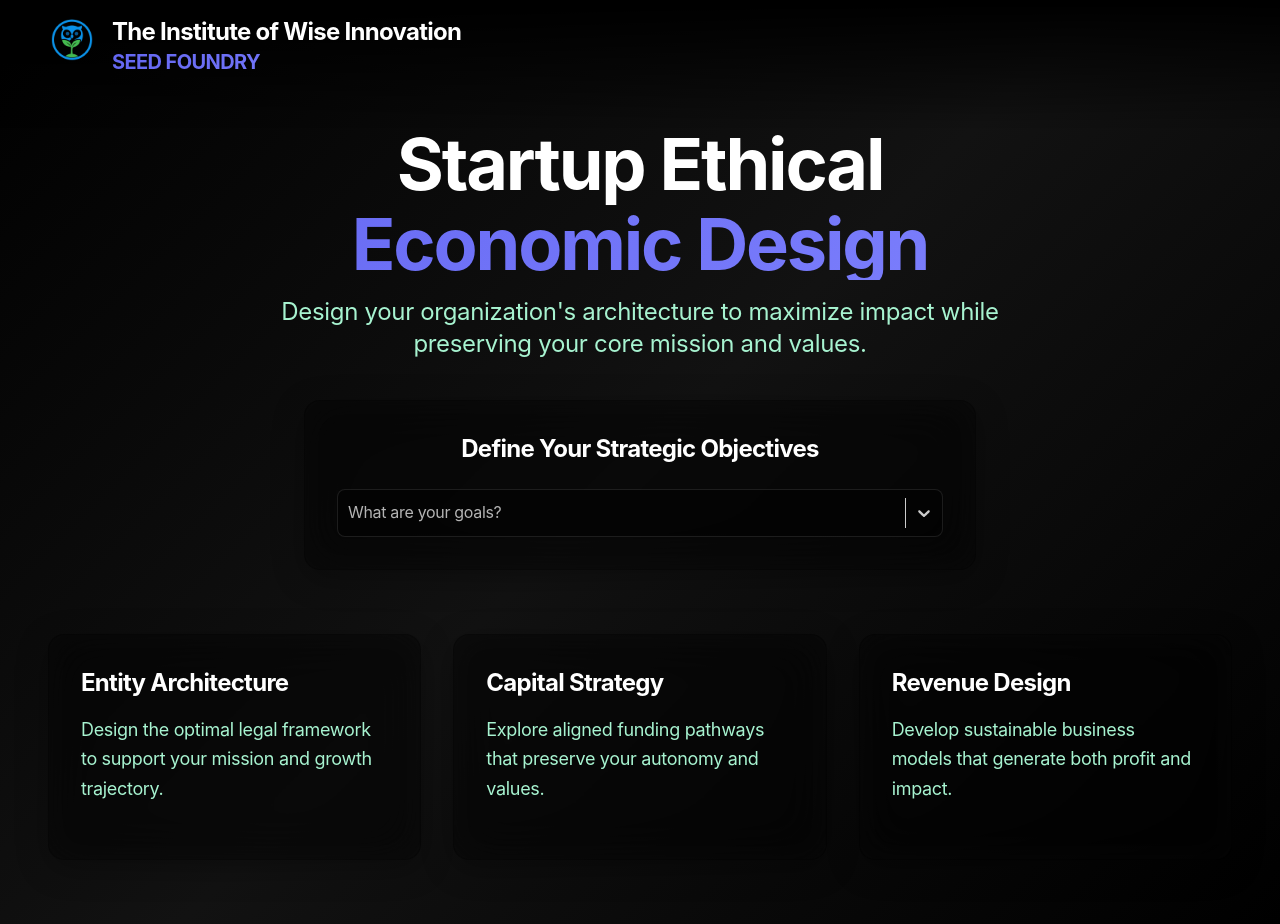
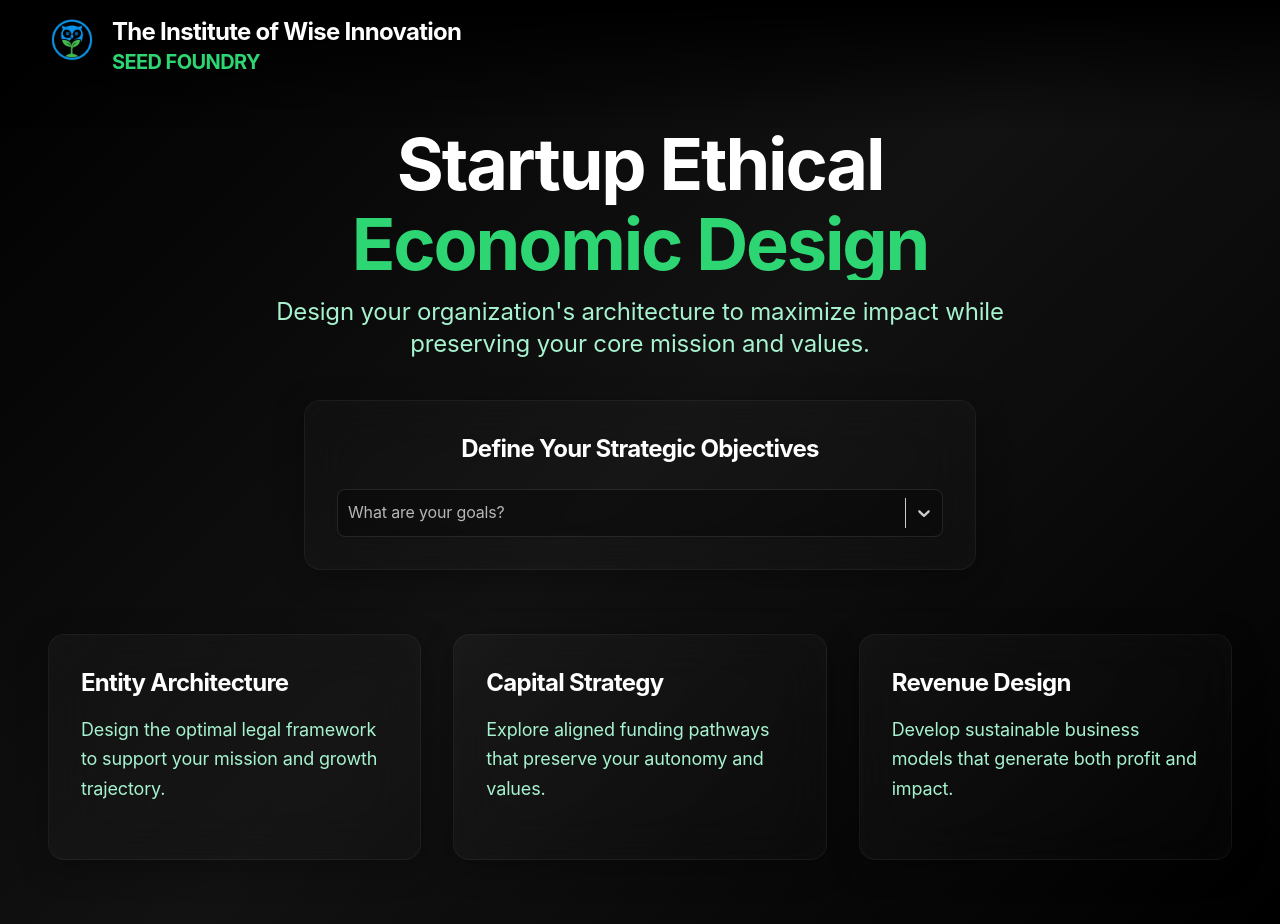
Before and after one commit to TurquoiseSound/SeedFoundry, a Next.js app: page / in a window 1280 px wide. Built offline with nearby package versions, Linux system fonts and the light colour scheme.

Commit message:
Updated globals.css

```diff
--- a/src/app/globals.css
+++ b/src/app/globals.css
@@ -26,14 +26,14 @@
   --earth-medium: #2d2d2d;
   --earth-light: #363636;
 
-  /* Accent color - updated to match v0.dev */
-  --accent-rgb: 99, 102, 241;
-  --accent-dark-rgb: 79, 82, 221;
-  --accent-light-rgb: 129, 132, 255;
+  /* Accent color - vibrant but sophisticated */
+  --accent-rgb: 46, 213, 115;
+  --accent-dark-rgb: 39, 174, 96;
+  --accent-light-rgb: 46, 213, 115;
 
   /* Glass effect variables */
-  --glass-bg: rgba(0, 0, 0, 0.5);
-  --glass-border: transparent;
+  --glass-bg: rgba(255, 255, 255, 0.03);
+  --glass-border: rgba(255, 255, 255, 0.08);
   --glass-shadow: rgba(0, 0, 0, 0.2);
 }
 
@@ -45,7 +45,7 @@ body {
   -webkit-font-smoothing: antialiased;
   -moz-osx-font-smoothing: grayscale;
   line-height: 1.6;
-  letter-spacing: -0.02em;
+  letter-spacing: -0.01em;
 }
 
 /* Typography */
@@ -69,14 +69,14 @@ h3 {
 }
 
 p {
-  @apply text-lg leading-relaxed mb-6 text-neutral-300;
+  @apply text-lg leading-relaxed mb-6 text-emerald-200;
 }
 
 /* Glass morphism */
 .glass {
   @apply backdrop-blur-xl;
-  background: var(--glass-bg);
-  border: 1px solid var(--glass-border);
+  background: rgba(255, 255, 255, 0.02);
+  border: 1px solid rgba(255, 255, 255, 0.05);
   box-shadow:
     0 8px 32px rgba(0, 0, 0, 0.3),
     inset 0 0 32px rgba(255, 255, 255, 0.02);
@@ -85,12 +85,19 @@ p {
 /* Card styles */
 .card {
   @apply glass p-8 rounded-2xl transition-all duration-500;
-  background: rgba(0, 0, 0, 0.5);
+  background: linear-gradient(135deg,
+    rgba(255,255,255,0.03) 0%,
+    rgba(255,255,255,0.01) 100%
+  );
 }
 
 .card:hover {
   transform: translateY(-4px) scale(1.02);
-  background: rgba(0, 0, 0, 0.6);
+  background: linear-gradient(135deg,
+    rgba(255,255,255,0.04) 0%,
+    rgba(255,255,255,0.02) 100%
+  );
+  border-color: rgba(255, 255, 255, 0.1);
 }
 
 /* Button styles */
@@ -127,7 +134,7 @@ p {
 
 /* Goals Select Styles */
 .goals__control {
-  @apply bg-black/50 border-white/10 text-white !important;
+  @apply bg-black/30 border-white/10 text-white !important;
 }
 
 .goals__placeholder {
@@ -136,21 +143,20 @@ p {
 
 .goals__menu {
   @apply bg-black/90 backdrop-blur-xl border border-white/10 !important;
-  z-index: 9999 !important;
+  z-index: 100 !important;
 }
 
 .goals__option {
   @apply text-white hover:bg-white/10 !important;
-  background-color: transparent !important;
 }
 
 .goals__option--is-selected {
-  @apply bg-black/50 text-white !important;
+  @apply bg-black text-white !important;
 }
 
 /* Entity Types and Library Styles */
 .entity-type, .business-model, .funding-option {
-  @apply bg-black/50 text-white hover:bg-white/10 transition-colors;
+  @apply bg-white/5 text-white hover:bg-white/10 transition-colors;
 }
 
 /* Header styles */
@@ -159,7 +165,8 @@ p {
 }
 
 .header-container.scrolled {
-  @apply backdrop-blur-xl bg-black/50;
+  @apply backdrop-blur-xl bg-black/30;
+  border-bottom: 1px solid rgba(255, 255, 255, 0.05);
 }
 
 /* Top opacity bar */
```
